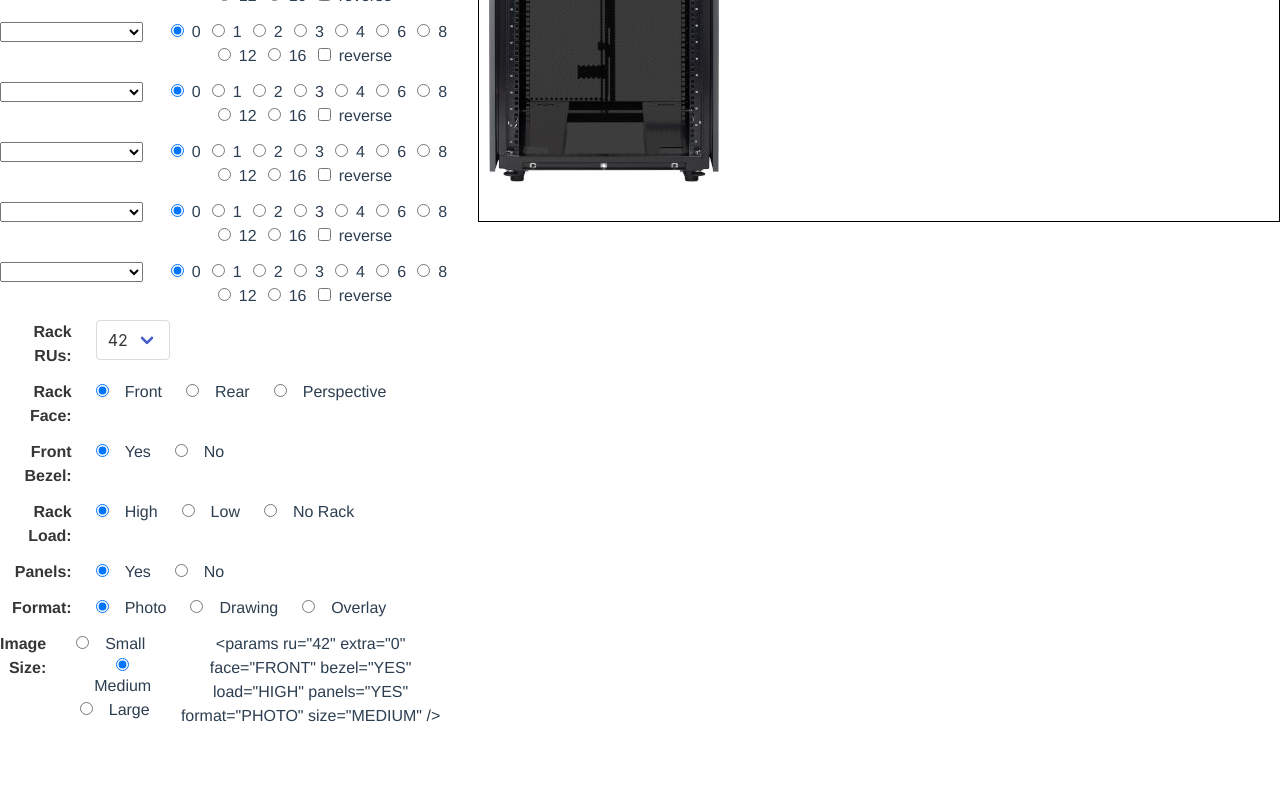
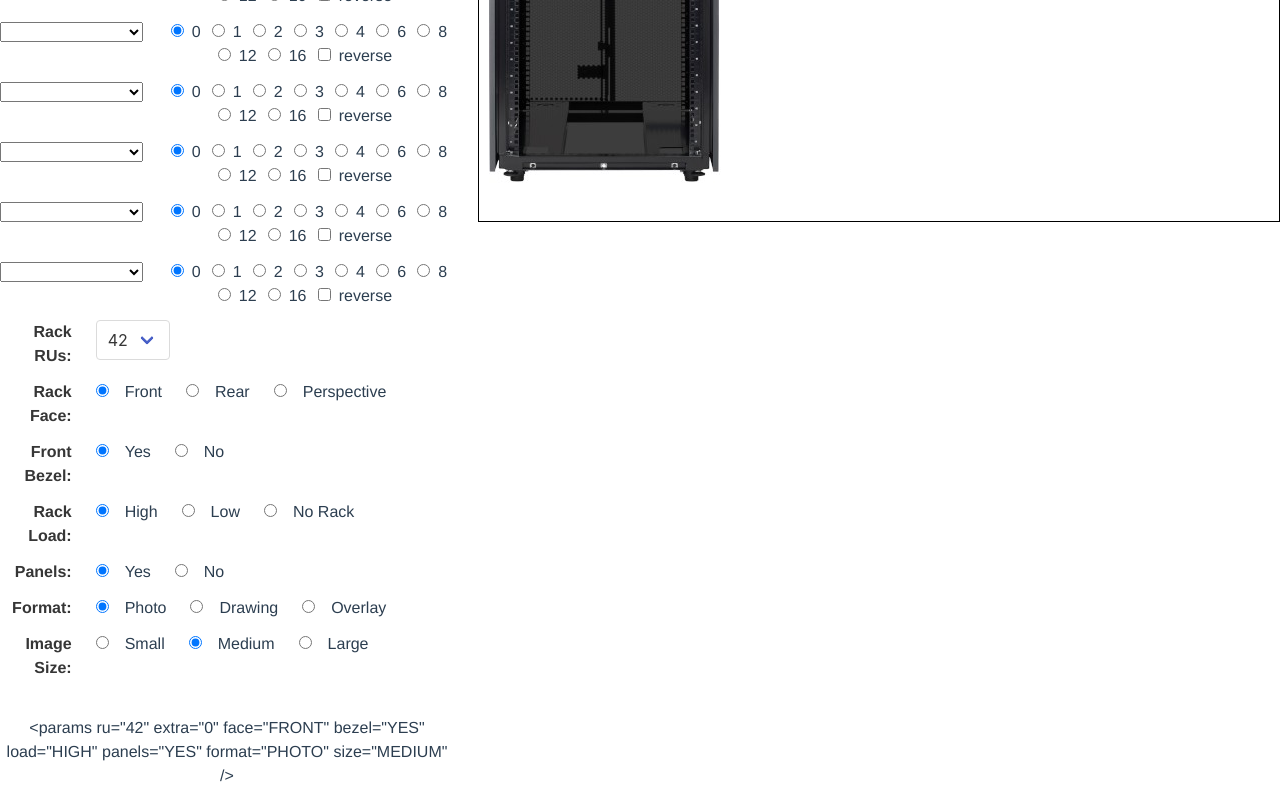
Before and after one commit to itodddev/ucs-components, a Vue app: page /#/ in a window 1280 px wide. Shown: the part 664-1464 px from the top of the page. Before the commit the page ends 1404 px from the top, so only its background shows below. Built offline with nearby package versions, Linux system fonts and the light colour scheme.

Commit message:
Not using custom events, switching to VueX store

```diff
--- a/src/components/Parameters.vue
+++ b/src/components/Parameters.vue
@@ -170,16 +170,15 @@
                     </div>
                 </div>
             </div>
-            {{ buildParameterString }}
         </div>
+        <br>
+        {{ buildParameterString }}
     </div> <!-- End Column -->
 </div> <!-- End Columns -->
 
 </template>
 
 <script>
-import { EventBus } from "../EventBus.js";
-
 export default {
   name: "parameters",
   data() {
@@ -234,15 +233,11 @@ export default {
       return `size="LARGE" `;
     },
     buildParameterString() {
-        var output = `${this.paramsStart}${this.buildRackUnits}${
-            this.buildRackFace
-        }${this.buildFrontBezel}${this.buildRackLoad}${this.buildRackPanels}${
-            this.buildImageFormat
-        }${this.buildImageSize}${this.paramsEnd}`;
-
-        EventBus.$emit("parametersString", output);
-
-        return output;
+      return `${this.paramsStart}${this.buildRackUnits}${this.buildRackFace}${
+        this.buildFrontBezel
+      }${this.buildRackLoad}${this.buildRackPanels}${this.buildImageFormat}${
+        this.buildImageSize
+      }${this.paramsEnd}`;
     }
   }
 };
--- a/src/store.js
+++ b/src/store.js
@@ -4,7 +4,9 @@ import Vuex from "vuex";
 Vue.use(Vuex);
 
 export default new Vuex.Store({
-  state: {},
+  state: {
+    parametersState: ""
+  },
   mutations: {},
   actions: {}
 });
--- a/src/views/Home.vue
+++ b/src/views/Home.vue
@@ -20,7 +20,7 @@
         <rack-item row="15" />
 
         <parameters />
-        {{ onParametersString }}
+
       </div>
       <img id="blankimg" src="../../public/img/blank-layout.jpg" alt="" style="display:none;">
       <div class="column hast-text-centered">
@@ -41,7 +41,6 @@ window.onload = function() {
 // @ is an alias to /src
 import Parameters from "@/components/Parameters.vue";
 import RackItem from "@/components/RackItem.vue";
-import { EventBus } from "../EventBus.js";
 
 export default {
   name: "home",
@@ -53,13 +52,6 @@ export default {
   components: {
     Parameters,
     RackItem
-  },
-  computed: {
-    onParametersString() {
-      EventBus.$on("parametersString", parametersString => {
-        this.parametersString = parametersString;
-      });
-    }
   }
 };
 </script>
```
